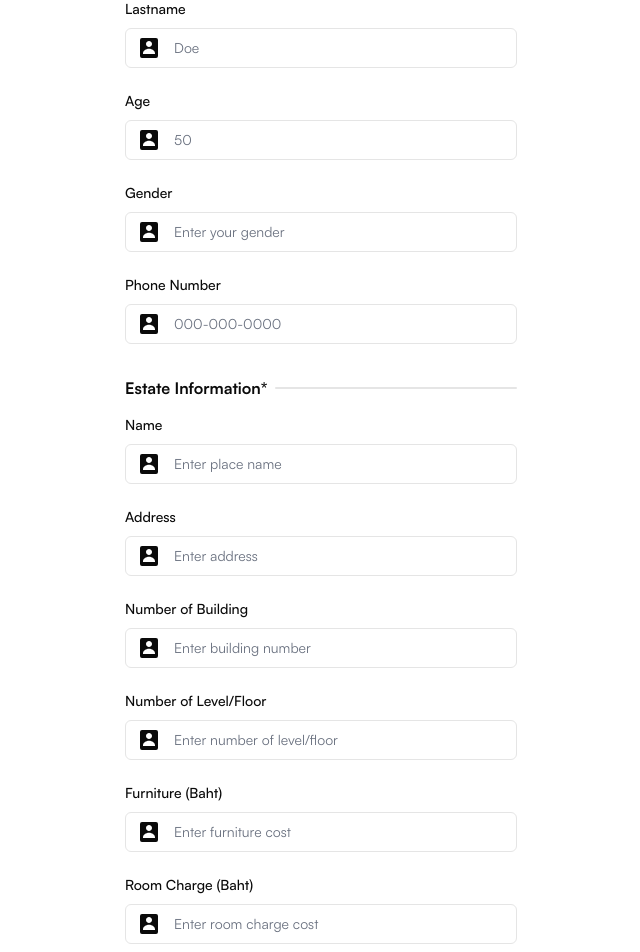
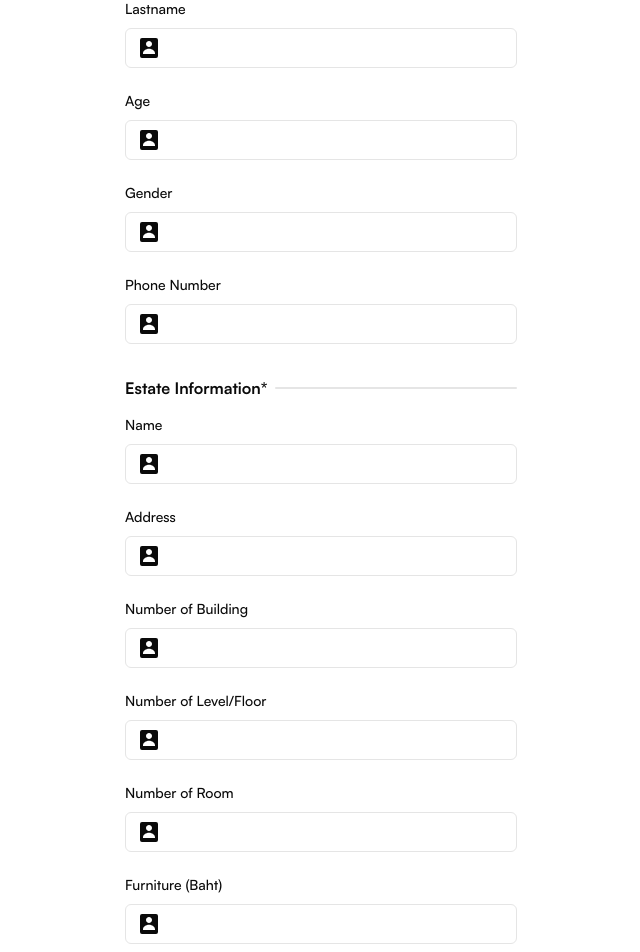
Before and after one commit to NattawatC/streamflow, a Next.js app: page /owner/edit in a window 1280 px wide. Shown: the part 260-1212 px from the top of the page, without its empty margins (319-959 px from the left). Built offline with nearby package versions, Linux system fonts and the light colour scheme; no server answers.

Commit message:
finish update page

```diff
--- a/src/components/editOwnerProfile.tsx
+++ b/src/components/editOwnerProfile.tsx
@@ -1,7 +1,7 @@
 "use client"
 
 import { BiSolidUserRectangle } from "react-icons/bi"
-import { z } from "zod"
+import { set, z } from "zod"
 import { useForm } from "react-hook-form"
 import { zodResolver } from "@hookform/resolvers/zod"
 import { useRouter } from "next/navigation"
@@ -26,7 +26,11 @@ import {
 } from "@/components/ui/select"
 import { useEffect, useState } from "react"
 import { BankInfo } from "@/interfaces/bank"
-import { getUserBanks, getUserEstate, getUserProfile } from "@/services/ownerService"
+import {
+  getUserBanks,
+  getUserEstate,
+  getUserProfile,
+} from "@/services/ownerService"
 
 // needed to use, creaate new component "form" for new page
 const formSchema = z.object({
@@ -37,8 +41,9 @@ const formSchema = z.object({
   phoneNumber: z.string().nonempty("Phone Number is required"),
   estateName: z.string().nonempty("Estate Name is required"),
   address: z.string().nonempty("Address is required"),
-  buildingNumber: z.string().nonempty("Building Number is required"),
-  floorNumber: z.string().nonempty("Floor Number is required"),
+  totalBuilding: z.string().nonempty("Total Building is required"),
+  totalFloor: z.string().nonempty("Total Floor is required"),
+  totalRoom: z.string().nonempty("Total Room is required"),
   furnitureCost: z.string().nonempty("Furniture Cost is required"),
   roomCharge: z.string().nonempty("Room Charge is required"),
   bank: z.string().nonempty("Bank is required"),
@@ -50,9 +55,17 @@ interface Props {
   userId: string | undefined
 }
 
+interface BankInfoFromAPI {
+  id: number
+  name: string
+  acct_no: string
+  holder_name: string
+  user_id: string
+}
+
 export function EditOwnerProfile({ userId }: Props) {
   const router = useRouter()
-  const [bank, setBank] = useState<any>(null)
+  const [bank, setBank] = useState<BankInfoFromAPI[]>([])
   const [profile, setProfile] = useState<any>(null)
   const [estate, setEstate] = useState<any>(null)
   const [error, setError] = useState<string | null>(null)
@@ -97,36 +110,60 @@ export function EditOwnerProfile({ userId }: Props) {
     const fetchBankData = async () => {
       try {
         const bankData = await getUserBanks(userId)
-        setBank(bankData)
+        console.log("fetched bank data:", bankData)
+        setBank(bankData || [])
       } catch (err) {
         setError("Failed to fetch bank data")
         console.error(err)
+        setBank([])
       }
     }
 
     fetchBankData()
   }, [userId])
 
-  // 1. Define your form.
   const form = useForm<z.infer<typeof formSchema>>({
     resolver: zodResolver(formSchema),
     defaultValues: {
       firstName: profile?.first_name,
-      lastName: "",
-      age: "",
-      gender: "",
-      phoneNumber: "",
-      estateName: "",
-      address: "",
-      buildingNumber: "",
-      floorNumber: "",
-      furnitureCost: "",
-      roomCharge: "",
+      lastName: profile?.last_name,
+      age: profile?.age,
+      gender: profile?.gender,
+      phoneNumber: profile?.phone_no,
+      estateName: estate?.name,
+      address: estate?.address,
+      totalBuilding: estate?.total_building,
+      totalFloor: estate?.total_floor,
+      totalRoom: estate?.total_room,
+      furnitureCost: estate?.furniture_cost,
+      roomCharge: estate?.room_charge,
       bank: "",
       accountNumber: "",
       accountName: "",
     },
   })
+  useEffect(() => {
+    if (bank && bank.length > 0) {
+      const initialBankingInfo: BankingInfo = {}
+
+      bank.forEach((bankItem) => {
+        initialBankingInfo[bankItem.name] = {
+          [`bank-${bankItem.id}`]: {
+            accountNumber: bankItem.acct_no,
+            accountHolderName: bankItem.holder_name,
+          },
+        }
+      })
+
+      setBankingInfo(initialBankingInfo)
+
+      // Set form values with the first bank
+      form.setValue("bank", bank[0].name)
+      form.setValue("accountNumber", bank[0].acct_no)
+      form.setValue("accountName", bank[0].holder_name)
+    }
+  }, [bank, form])
+  // 1. Define your form.
 
   // 2. Define a submit handler.
   function onSubmit(values: z.infer<typeof formSchema>) {
@@ -242,7 +279,7 @@ export function EditOwnerProfile({ userId }: Props) {
                       type="text"
                       className="text-sm"
                       icon={<BiSolidUserRectangle size={24} />}
-                      placeholder="Doe"
+                      placeholder={profile?.last_name}
                       {...field}
                     />
                   </FormControl>
@@ -264,7 +301,7 @@ export function EditOwnerProfile({ userId }: Props) {
                       type="text"
                       className="text-sm"
                       icon={<BiSolidUserRectangle size={24} />}
-                      placeholder="50"
+                      placeholder={profile?.age}
                       {...field}
                     />
                   </FormControl>
@@ -286,7 +323,7 @@ export function EditOwnerProfile({ userId }: Props) {
                       type="text"
                       className="text-sm"
                       icon={<BiSolidUserRectangle size={24} />}
-                      placeholder="Enter your gender"
+                      placeholder={profile?.gender}
                       {...field}
                     />
                   </FormControl>
@@ -308,7 +345,7 @@ export function EditOwnerProfile({ userId }: Props) {
                       type="text"
                       className="text-sm"
                       icon={<BiSolidUserRectangle size={24} />}
-                      placeholder="000-000-0000"
+                      placeholder={profile?.phone_no}
                       {...field}
                     />
                   </FormControl>
@@ -340,7 +377,7 @@ export function EditOwnerProfile({ userId }: Props) {
                       type="text"
                       className="text-sm"
                       icon={<BiSolidUserRectangle size={24} />}
-                      placeholder="Enter place name"
+                      placeholder={estate?.name}
                       {...field}
                     />
                   </FormControl>
@@ -362,7 +399,7 @@ export function EditOwnerProfile({ userId }: Props) {
                       type="text"
                       className="text-sm"
                       icon={<BiSolidUserRectangle size={24} />}
-                      placeholder="Enter address"
+                      placeholder={estate?.address}
                       {...field}
                     />
                   </FormControl>
@@ -372,19 +409,19 @@ export function EditOwnerProfile({ userId }: Props) {
             />
             <FormField
               control={form.control}
-              name="buildingNumber"
+              name="totalBuilding"
               render={({ field }) => (
                 <FormItem>
-                  <FormLabel htmlFor="buildingNumber" className="text-sm">
+                  <FormLabel htmlFor="totalBuilding" className="text-sm">
                     Number of Building
                   </FormLabel>
                   <FormControl>
                     <Input
-                      id="buildingNumber"
+                      id="totalBuilding"
                       type="text"
                       className="text-sm"
                       icon={<BiSolidUserRectangle size={24} />}
-                      placeholder="Enter building number"
+                      placeholder={estate?.total_building}
                       {...field}
                     />
                   </FormControl>
@@ -394,19 +431,41 @@ export function EditOwnerProfile({ userId }: Props) {
             />
             <FormField
               control={form.control}
-              name="floorNumber"
+              name="totalFloor"
               render={({ field }) => (
                 <FormItem>
-                  <FormLabel htmlFor="floorNumber" className="text-sm">
+                  <FormLabel htmlFor="totalFloor" className="text-sm">
                     Number of Level/Floor
                   </FormLabel>
                   <FormControl>
                     <Input
-                      id="floorNumber"
+                      id="totalFloor"
                       type="text"
                       className="text-sm"
                       icon={<BiSolidUserRectangle size={24} />}
-                      placeholder="Enter number of level/floor"
+                      placeholder={estate?.total_floor}
+                      {...field}
+                    />
+                  </FormControl>
+                  <FormMessage />
+                </FormItem>
+              )}
+            />
+            <FormField
+              control={form.control}
+              name="totalRoom"
+              render={({ field }) => (
+                <FormItem>
+                  <FormLabel htmlFor="totalRoom" className="text-sm">
+                    Number of Room
+                  </FormLabel>
+                  <FormControl>
+                    <Input
+                      id="totalRoom"
+                      type="text"
+                      className="text-sm"
+                      icon={<BiSolidUserRectangle size={24} />}
+                      placeholder={estate?.total_room}
                       {...field}
                     />
                   </FormControl>
@@ -428,7 +487,7 @@ export function EditOwnerProfile({ userId }: Props) {
                       type="text"
                       className="text-sm"
                       icon={<BiSolidUserRectangle size={24} />}
-                      placeholder="Enter furniture cost"
+                      placeholder={estate?.furniture_cost}
                       {...field}
                     />
                   </FormControl>
@@ -450,7 +509,7 @@ export function EditOwnerProfile({ userId }: Props) {
                       type="text"
                       className="text-sm"
                       icon={<BiSolidUserRectangle size={24} />}
-                      placeholder="Enter room charge cost"
+                      placeholder={estate?.room_charge}
                       {...field}
                     />
                   </FormControl>
@@ -482,7 +541,7 @@ export function EditOwnerProfile({ userId }: Props) {
                       className="flex w-full"
                       icon={<BiSolidUserRectangle size={24} />}
                     >
-                      <SelectValue placeholder="Choose Bank" />
+                      <SelectValue placeholder="Kasikorn Bank" />
                     </SelectTrigger>
                     <SelectContent>
                       <SelectItem value="Kasikorn Bank">
@@ -513,7 +572,7 @@ export function EditOwnerProfile({ userId }: Props) {
                     type="text"
                     className="text-sm"
                     icon={<BiSolidUserRectangle size={24} />}
-                    placeholder="Enter account number"
+                    placeholder=""
                     {...field}
                   />
                 </FormControl>
@@ -536,7 +595,7 @@ export function EditOwnerProfile({ userId }: Props) {
                       type="text"
                       className="text-sm"
                       icon={<BiSolidUserRectangle size={24} />}
-                      placeholder="Enter account's name"
+                      placeholder=""
                       {...field}
                     />
                   </FormControl>
```
